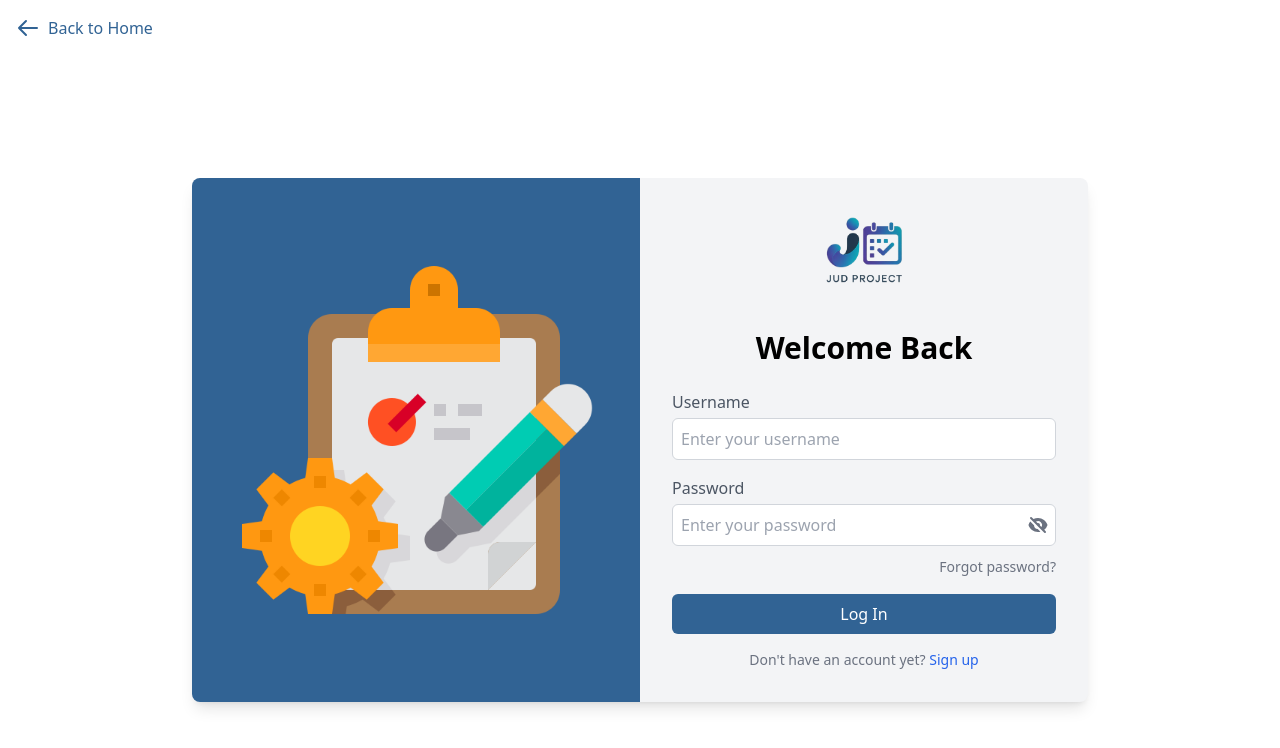
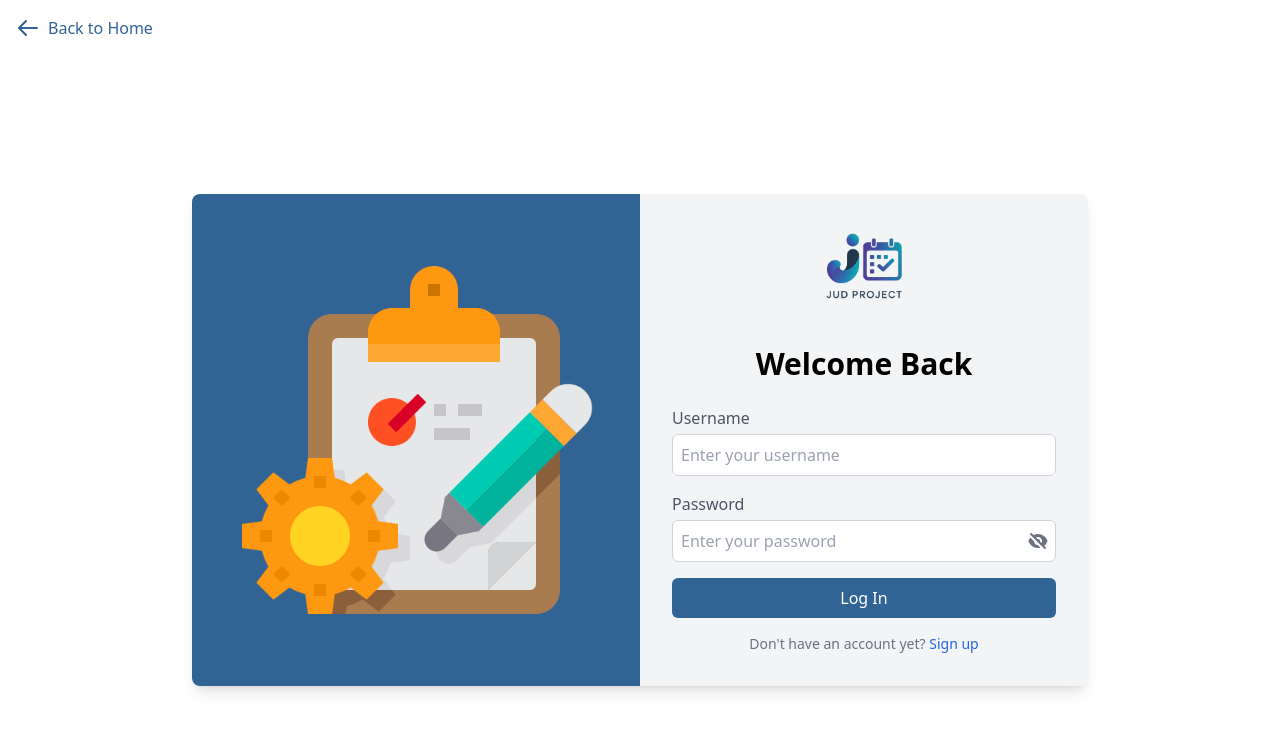
Before and after one commit to isPetch/judproject-frontend, a Vue app: page /login in a window 1280 px wide. Shown: the top 748 px of the page. Built offline with nearby package versions, Linux system fonts and the light colour scheme.

Commit message:
login edit forgot password delete

```diff
--- a/src/views/Login.vue
+++ b/src/views/Login.vue
@@ -145,9 +145,9 @@ const closePopup = () => {
        </button>
          </div>
           </div>
-          <div class="text-right mt-2">
+          <!-- <div class="text-right mt-2">
             <a href="#" class="text-sm text-gray-500 hover:underline">Forgot password?</a>
-          </div>
+          </div> -->
           <button @click="handleLogin" class="w-full mt-4 py-2 text-white bg-[#316394] rounded-md hover:bg-blue-800">Log In</button>
           <div class="text-center text-sm text-gray-500 mt-4">
             Don't have an account yet? <router-link to="/signup" class="text-blue-600 hover:underline">Sign up</router-link>
```
